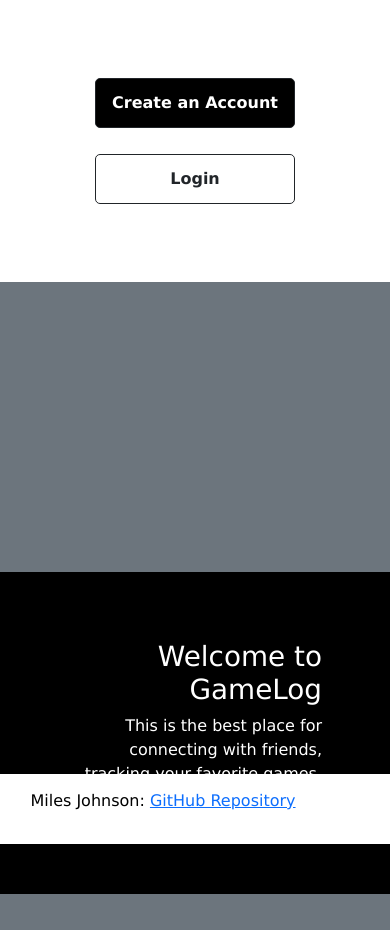
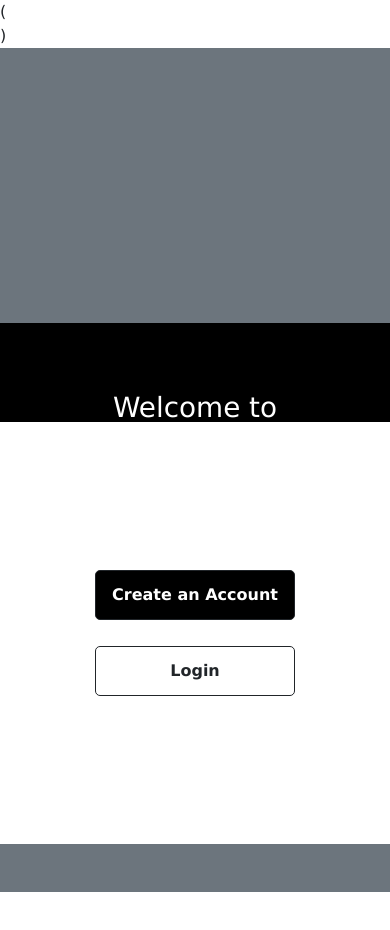
Before and after one commit to kilom3ters/cs260startup, a React (Vite) app: page / in a window 390 px wide. After the commit the page ends 892 px from the top, so only its background shows below. Built offline with nearby package versions, Linux system fonts and the light colour scheme.

Commit message:
worked on mobile screen functionailty for home page

```diff
--- a/src/app.css
+++ b/src/app.css
@@ -28,7 +28,7 @@ html, body {
     justify-content: center;
     text-align: right;
     align-items: center;
-    position: absolute;
+    position: fixed;
     padding: 20 px;
     left: 0;
     top: 0;
@@ -82,28 +82,35 @@ footer {
 @media (max-width: 768px) {
     main {
         flex-direction: column;
-        height: auto;
+        height: 100vh;
+    }
+
+    header {
+        display: none !important;
     }
 
     .left-side {
-        position: relative;
+        position: fixed;
         width: 100vw;
-        height: 50vh;
+        height: 50vh !important;
         padding: 0px;
-        margin-right: 0;
-        margin-right: 0;
+        margin-bottom: 50vh;
+        text-align: center;
+
     }
 
     .right-side {
+        position: fixed;
         width: 100vw;
-        height: 50vh;
-        margin-left: 0;
-        padding: 20px;
+        height: 50vh !important;
+        margin-top: 50vh;
     }
+
 
     footer {
         width: 100vw;
         margin-left: 0;
         text-align: center;
+        position: fixed;
     }
-}
+};
--- a/src/app.jsx
+++ b/src/app.jsx
@@ -8,14 +8,7 @@ import { Home } from './home/home';
 
 
 export default function App() {
-  return ( <BrowserRouter>  <div><nav className="navbar bg-white">
-    <div className="container-fluid">
-      <form className="d-flex ms-auto" role="search">
-        <input className="form-control me-2" type="search" placeholder="Search Users" aria-label="Search"></input>
-        <button className="btn btn-outline-dark" type="submit">Search</button>
-      </form>
-    </div>
-  </nav>
+  return ( <BrowserRouter>  ( <div>)
 
 <Routes>
  <Route path='/' element={<Home />} exact />
@@ -27,10 +20,8 @@ export default function App() {
 <footer>
   <div className="footer">
     <div className="container">
-          <div className="container-fluid">
             <p>Miles Johnson: <a href = "https://github.com/kilom3ters/cs260startup/tree/main"> GitHub Repository</a></p>
           </div>
-    </div>
     </div>
     </footer>
 </div>
--- a/src/login/login-styles.css
+++ b/src/login/login-styles.css
@@ -73,8 +73,8 @@ form {
     }
 
     .right-side {
-        order: -1;
-        height: auto;
+
+        height: 50vh !important;
         width: 100vw;
         padding: 20px;
         margin-left: 0;
@@ -82,7 +82,7 @@ form {
 
     .left-side {
         position: relative;
-        height: auto;
+        height: 50vh !important;
         width: 100vw;
         padding: 20px;
         margin-right: 0;
@@ -93,4 +93,8 @@ form {
         font-size: 1rem;
         padding: 12px;
     }
+
+    footer {
+        display: none;
+    }
 }
--- a/src/user/user-styles.css
+++ b/src/user/user-styles.css
@@ -42,13 +42,13 @@ main{
 }
 
 .main-content {
-    margin-left: 350px;
+    margin-left: 500px;
     width: calc(100vw);
     min-height: 100vh;
     display: flex;
     flex-direction: column;
-    align-items: flex-start;
-    justify-content: start;
+    align-items: center;
+    justify-content: center;
     padding: 20px;
     background-color: white;
 }
--- a/src/user/user.jsx
+++ b/src/user/user.jsx
@@ -6,8 +6,15 @@ export function User() {
     const navigate = useNavigate();
 
     return (
-    <main className="container-fluid bg-secondary text-center">
+
+
       <div className="container-fluid">
+      <nav className="navbar bg-white">
+            <form className="d-flex ms-auto" role="search">
+              <input className="form-control me-2" type="search" placeholder="Search Users" aria-label="Search" />
+              <button className="btn btn-outline-dark" type="submit">Search</button>
+            </form>
+        </nav>
         <div className="row">
           <div className="col-md-3 col-lg-2 bg-black text-white vh-100 p-3 sidebar">
             <div className="text-center">
@@ -92,10 +99,10 @@ export function User() {
 </div>
 
 
-            <div className="row my-4">
-              <div className="col-md-6 mx-auto">
+<div className="row my-4 justify-content-center">
+  <div className="col-md-8 col-lg-6 text-center">
     <h3>Recent Games</h3>
-                <ul className="list-group">
+    <ul className="list-group mx-auto w-100" style={{ maxWidth: "500px" }}>
       <li className="list-group-item">Life is Strange</li>
       <li className="list-group-item">The Fox in the Forest</li>
       <li className="list-group-item">Balatro</li>
@@ -104,6 +111,8 @@ export function User() {
       <li className="list-group-item">Outlast</li>
     </ul>
     <a href="#" className="d-block text-center mt-2">See all games</a>
+
+
                 <div className="logout-button">
                   <button onClick={() => navigate('/')} className="btn btn-dark btn-lg w-100 mb-3">Logout</button>
                 </div>
@@ -112,6 +121,6 @@ export function User() {
           </div>
         </div>
       </div>
-    </main>
+
   );
 }
```
Lines whose indentation alone changed are shown as unchanged.
